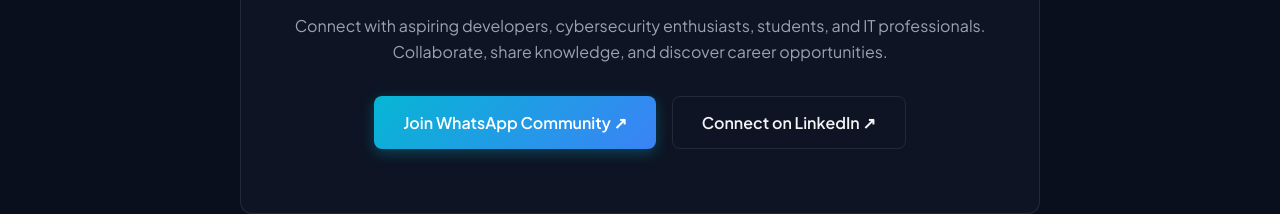
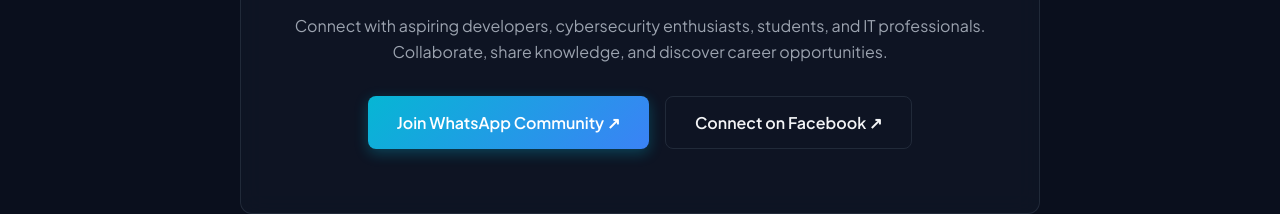
Before and after one commit to BenTechGlobal/official_platform, a plain HTML site: page index.html in a window 1280 px wide. Shown: the part 5336-5550 px from the top of the page. Drawn offline with Linux system fonts and the light colour scheme.

Commit message:
Update community links in index.html

```diff
--- a/index.html
+++ b/index.html
@@ -257,8 +257,8 @@
                     <h2>Join the CodingHamme Technology Community</h2>
                     <p>Connect with aspiring developers, cybersecurity enthusiasts, students, and IT professionals. Collaborate, share knowledge, and discover career opportunities.</p>
                     <div class="cta-group">
-                        <a href="https://wa.me/2349078920214" target="_blank" rel="noopener" class="btn btn-primary">Join WhatsApp Community ↗</a>
-                        <a href="https://linkedin.com" target="_blank" rel="noopener" class="btn btn-secondary">Connect on LinkedIn ↗</a>
+                        <a href="https://whatsapp.com/channel/0029VbAp1qHIXnltu1srjl3A" target="_blank" rel="noopener" class="btn btn-primary">Join WhatsApp Community ↗</a>
+                        <a href="https://www.facebook.com/share/g/1J87ZT1NUn/" target="_blank" rel="noopener" class="btn btn-secondary">Connect on Facebook ↗</a>
                     </div>
                 </div>
             </div>
```
